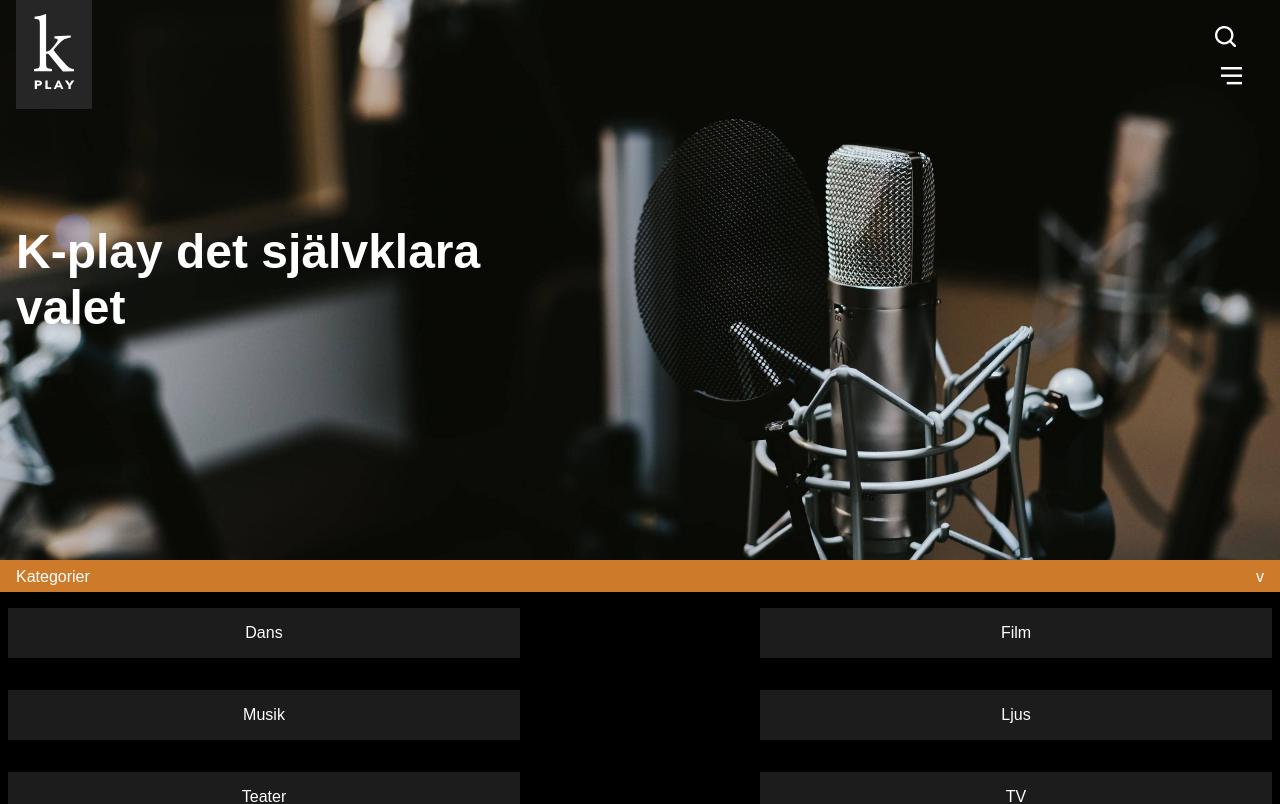
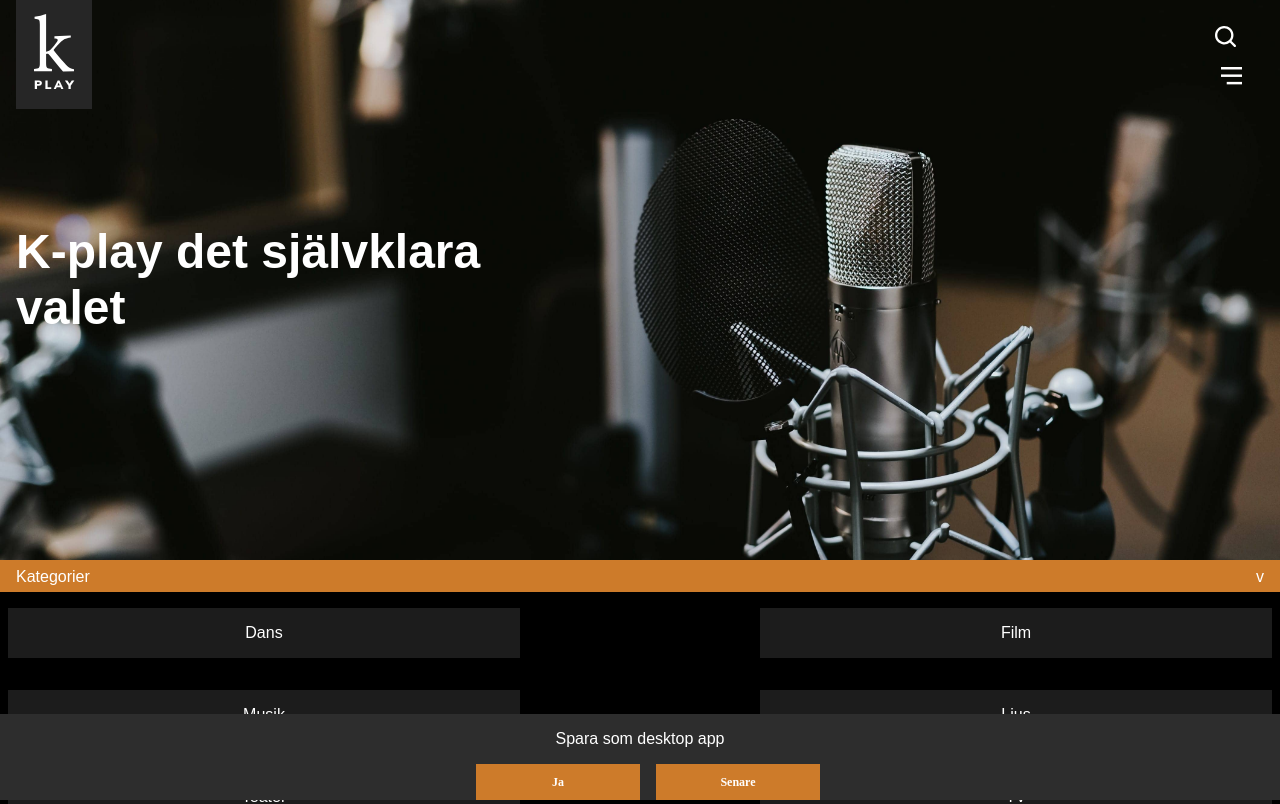
Before and after one commit to brooman/Kulturakademin, a React (Create React App) app: page / in a window 1280 px wide. Shown: the top 804 px of the page. Built offline with nearby package versions, Linux system fonts and the light colour scheme; a web font is replaced by a local one.

Commit message:
Fixed slide down animation

```diff
--- a/src/components/PwaPopUp/index.module.scss
+++ b/src/components/PwaPopUp/index.module.scss
@@ -1,9 +1,11 @@
 @import '../../variables.scss';
+
 .bar {
   display: flex;
   flex-direction: column;
   align-items: center;
   background-color: $defaultLightDark;
+}
 
 .buttonWrapper {
   display: flex;
@@ -29,26 +31,28 @@
     outline: none;
   }
 }
-}
 
-.wrapper > * {
+.slideUp {
   position: fixed;
   top: 100vh;
   width: 100%;
   animation-name: slideUp;
   animation-duration: 1.5s;
-  animation-delay: 5s;
+  // animation-delay: 30s;
+  animation-fill-mode: forwards;
+}
+
+.slideDown {
+  position: fixed;
+  top: 100vh;
+  width: 100%;
+  animation-name: slideDown;
+  animation-duration: 1.5s;
   animation-fill-mode: forwards;
 }
 
 .hide * {
   display: none;
-}
-
-.slideDown * {
-  animation-name: slideDown;
-  animation-duration: 1.5s;
-  animation-fill-mode: forwards;
 }
 
 .show * {
@@ -65,6 +69,9 @@
 }
 
 @keyframes slideDown {
+  0% {
+    transform: translateY(-100%);
+  }
   100% {
     transform: translateY(50%);
   }
```
Lines whose indentation alone changed are shown as unchanged.
